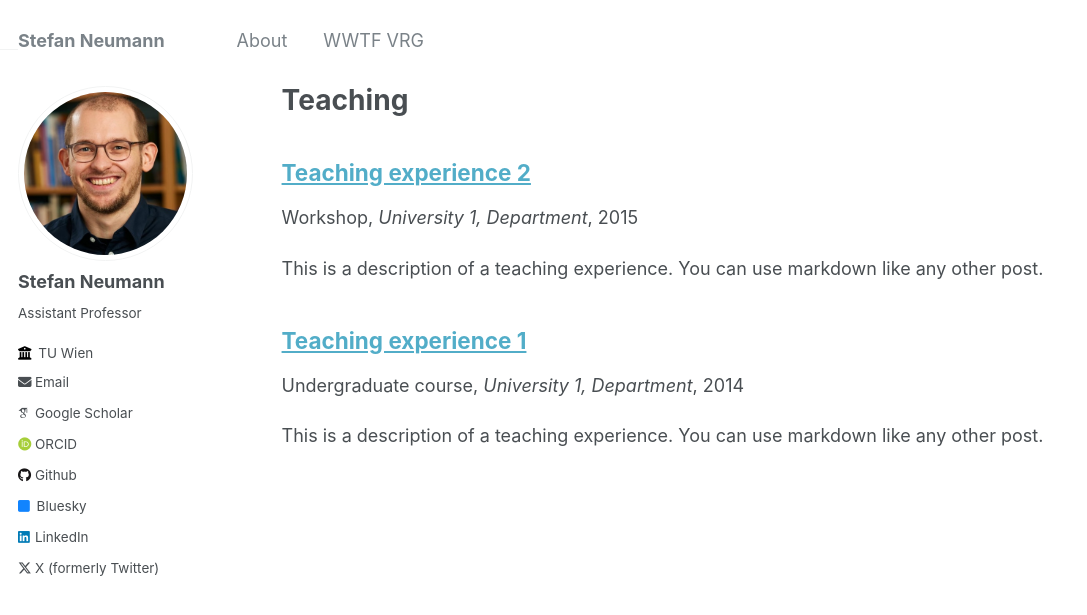
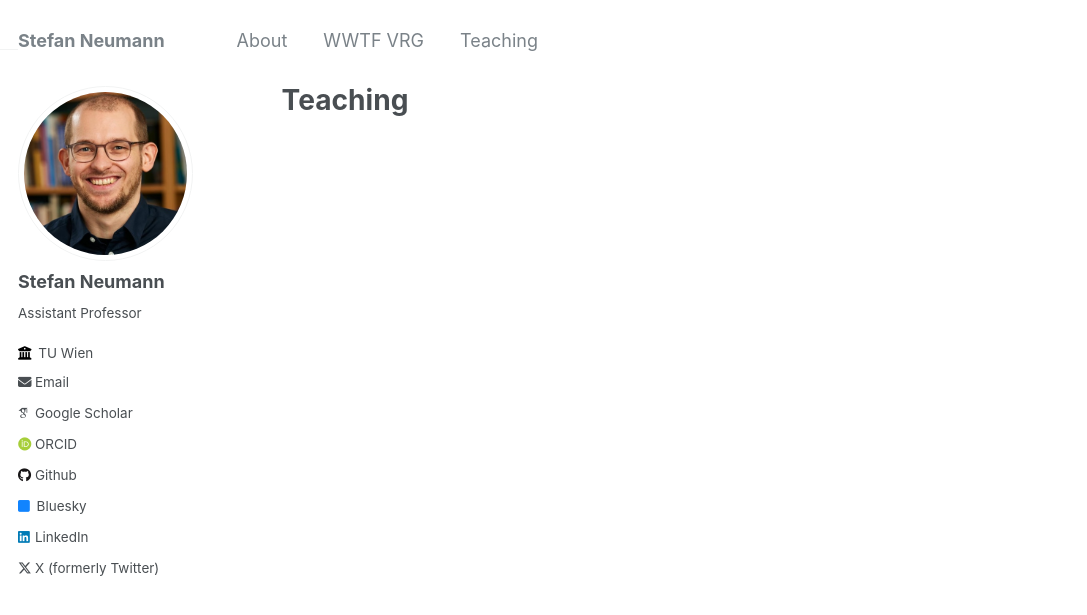
Before and after one commit to StefanResearch/StefanResearch.github.io, a Jekyll site: the page built from _pages/teaching.html, in a window 1280 px wide. Shown: the top 615 px of the page, without its empty margins (0-1087 px from the left). Built offline with Jekyll 4.4.1, drawn with Linux system fonts in a browser that asks for light colours; some web fonts are replaced.

Commit message:
Added some teaching.

```diff
--- a/_data/navigation.yml
+++ b/_data/navigation.yml
@@ -6,14 +6,14 @@ main:
   - title: "WWTF VRG"
     url: /vrg/
 
+  - title: "Teaching"
+    url: /teaching/
+
 #  - title: "Publications"
 #    url: /publications/
 #
 #  - title: "Talks"
 #    url: /talks/
-#
-#  - title: "Teaching"
-#    url: /teaching/
 #
 #  - title: "Portfolio"
 #    url: /portfolio/
--- a/_teaching/2014-spring-teaching-1.md
+++ /dev/null
@@ -1,20 +0,0 @@
----
-title: "Teaching experience 1"
-collection: teaching
-type: "Undergraduate course"
-permalink: /teaching/2014-spring-teaching-1
-venue: "University 1, Department"
-date: 2014-01-01
-location: "City, Country"
----
-
-This is a description of a teaching experience. You can use markdown like any other post.
-
-Heading 1
-======
-
-Heading 2
-======
-
-Heading 3
-======
--- a/_teaching/2015-spring-teaching-2.md
+++ /dev/null
@@ -1,20 +0,0 @@
----
-title: "Teaching experience 2"
-collection: teaching
-type: "Workshop"
-permalink: /teaching/2015-spring-teaching-1
-venue: "University 1, Department"
-date: 2015-01-01
-location: "City, Country"
----
-
-This is a description of a teaching experience. You can use markdown like any other post.
-
-Heading 1
-======
-
-Heading 2
-======
-
-Heading 3
-======
```
Also changed, not shown: _pages/teaching.md (added, +15 -0 lines).
